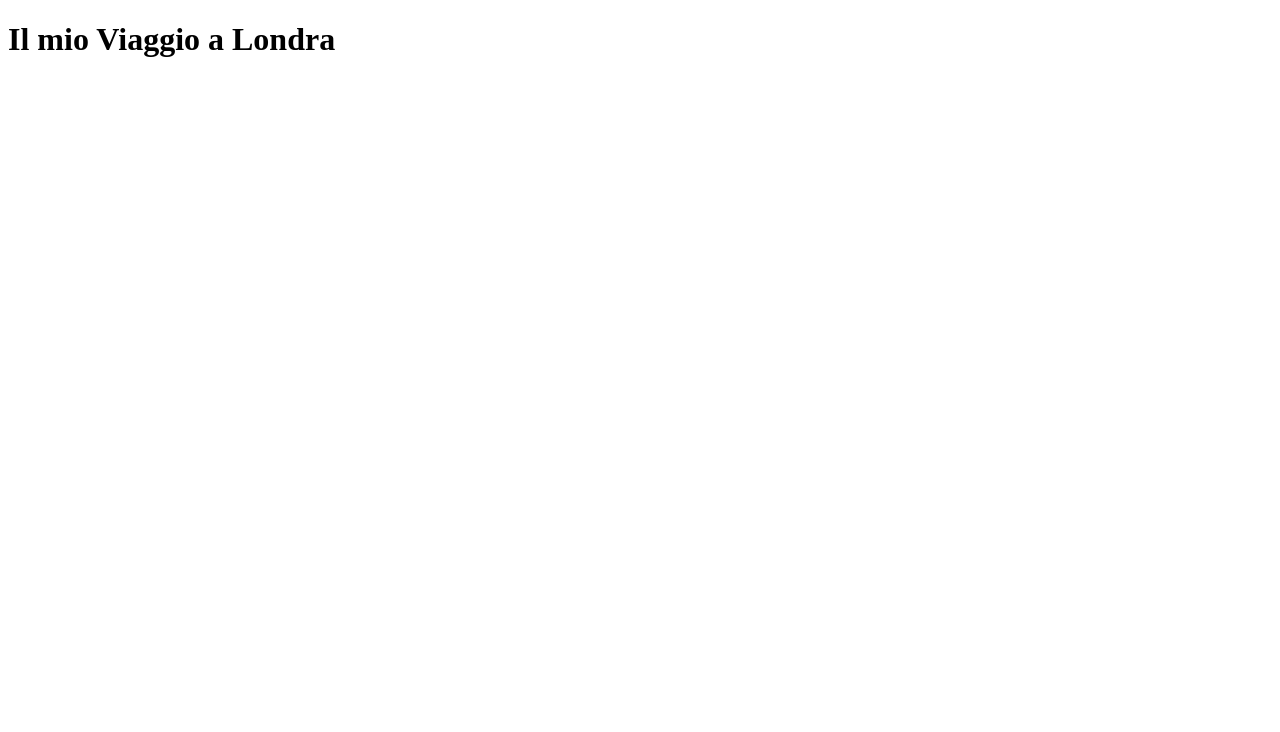
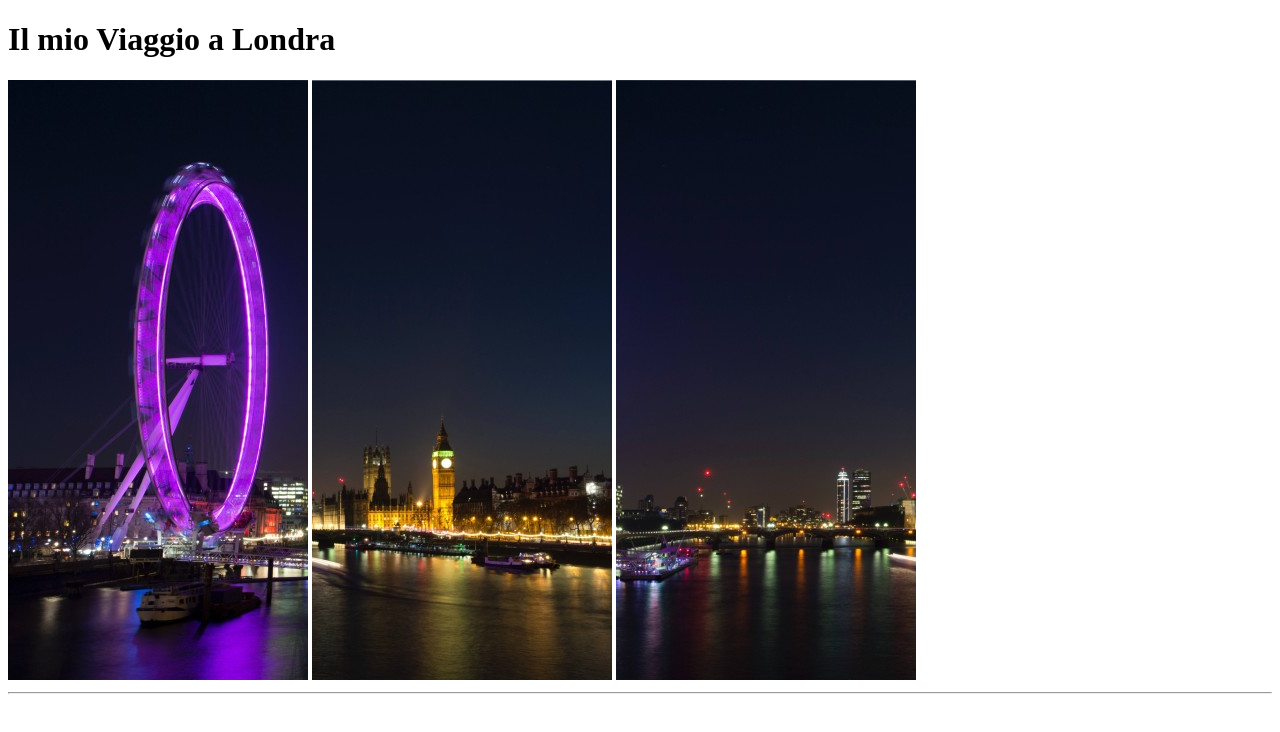
Before and after one commit to Thomas-Basadonne/html-london-trip, a plain HTML site: page index.html in a window 1280 px wide. Drawn offline with Linux system fonts and the light colour scheme.

Commit message:
aggiunta img

```diff
--- a/index.html
+++ b/index.html
@@ -8,5 +8,9 @@
 </head>
 <body>
     <h1>Il mio Viaggio a Londra</h1>
+     <img src="./img/pexels-bill-emrich-230794-0.jpg" alt="">
+     <img src="./img/pexels-bill-emrich-230794-2.jpg" alt="">
+     <img src="./img/pexels-bill-emrich-230794-1.jpg" alt="">
+     <hr>
 </body>
 </html>
```
Also changed, not shown: img/pexels-bill-emrich-230794-0.jpg (added), img/pexels-bill-emrich-230794-1.jpg (added), img/pexels-bill-emrich-230794-2.jpg (added).
